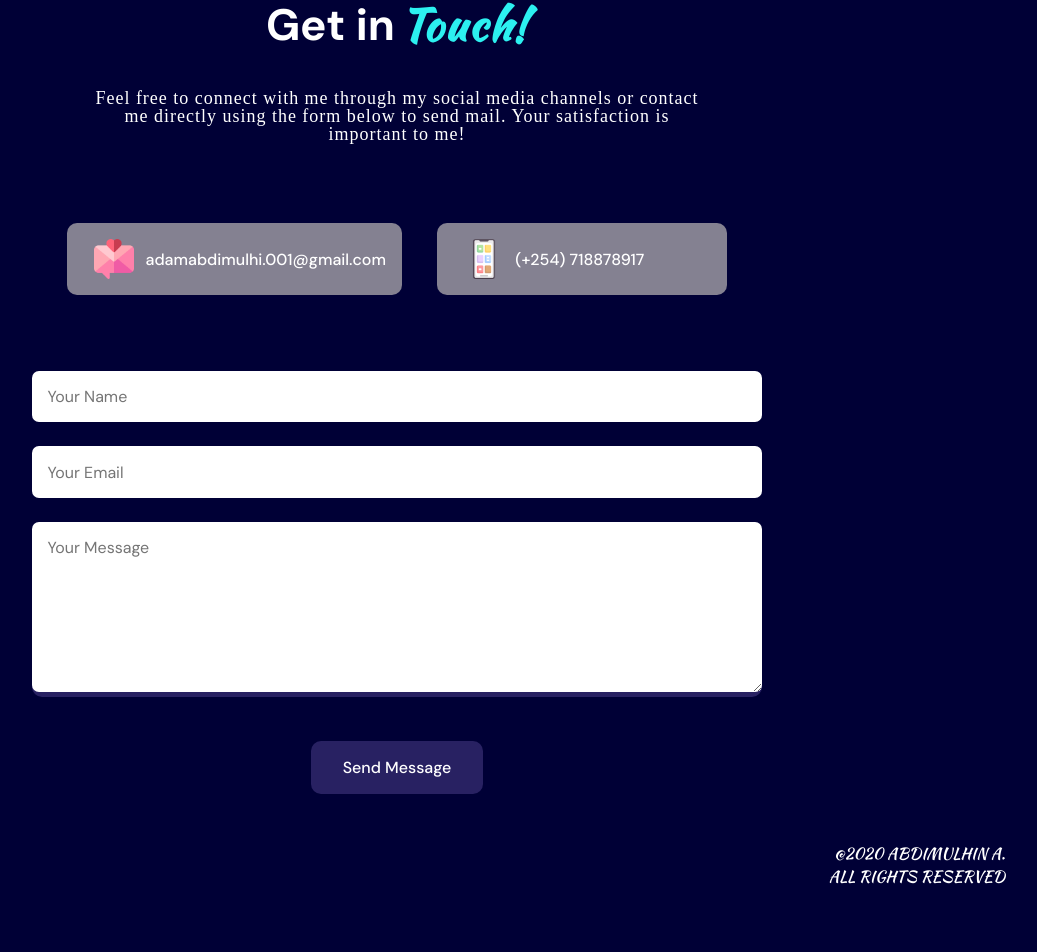
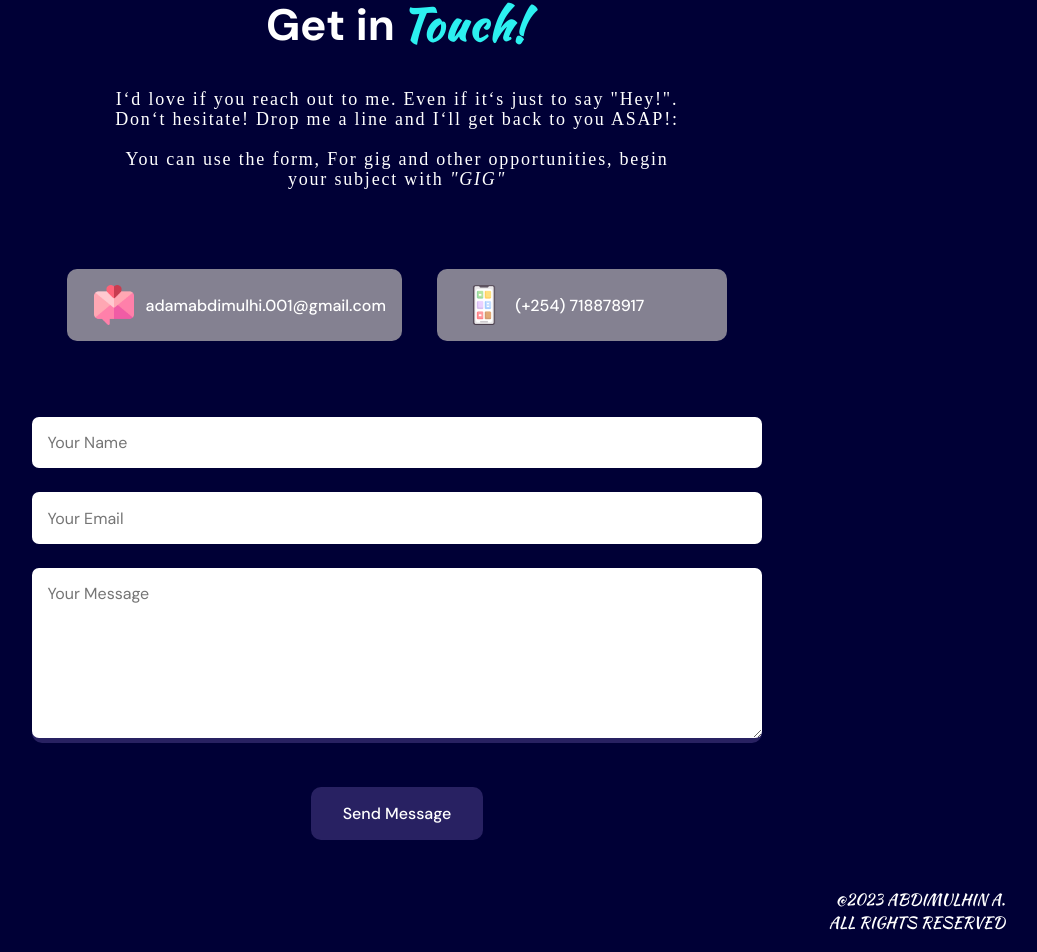
Before and after one commit to AbdimulhinYussuf3675/Portfoliov2, a React (Create React App) app: page / in a window 1280 px wide. Shown: the part 4142-5094 px from the top of the page, without its empty margins (243-1280 px from the left). Built offline with nearby package versions, Linux system fonts and the light colour scheme.

Commit message:
Update page

```diff
--- a/src/container/Contact/Contact.js
+++ b/src/container/Contact/Contact.js
@@ -60,10 +60,17 @@ const Footer = () => {
       <div className="about-desc">
         <div className="p-contact para">
           <p>
-            Feel free to connect with me through my social media channels or
-            contact me directly using the form below to send mail.
-            Your satisfaction is important to me!
+            I&lsquo;d love if you reach out to me. Even if it&lsquo;s just to
+            say &quot;Hey!&quot;. Don&lsquo;t hesitate! Drop me a line and I&lsquo;ll
+            get back to you ASAP!:
           </p>
+          <br />
+          <p>
+            You can use the form, For gig and other opportunities, begin your subject with
+            {' '}
+            <em>&quot;GIG&quot;</em>
+          </p>
+
         </div>
       </div>
 
@@ -133,7 +140,7 @@ const Footer = () => {
       )}
 
       <div className="copyright">
-        <p className="p-text">@2020 Abdimulhin A.</p>
+        <p className="p-text">@2023 Abdimulhin A.</p>
         <p className="p-text">All rights reserved</p>
       </div>
     </>
--- a/src/container/Contact/Contact.scss
+++ b/src/container/Contact/Contact.scss
@@ -139,8 +139,8 @@
     text-align: center;
     width: 50%;
     font-size: 18px;
-    letter-spacing: 0.055em;
-    line-height: 18px;
+    letter-spacing: 0.1em;
+    line-height: 20px;
     color: var(--white-color);
 
     @media screen and (max-width: 450px) {
```
